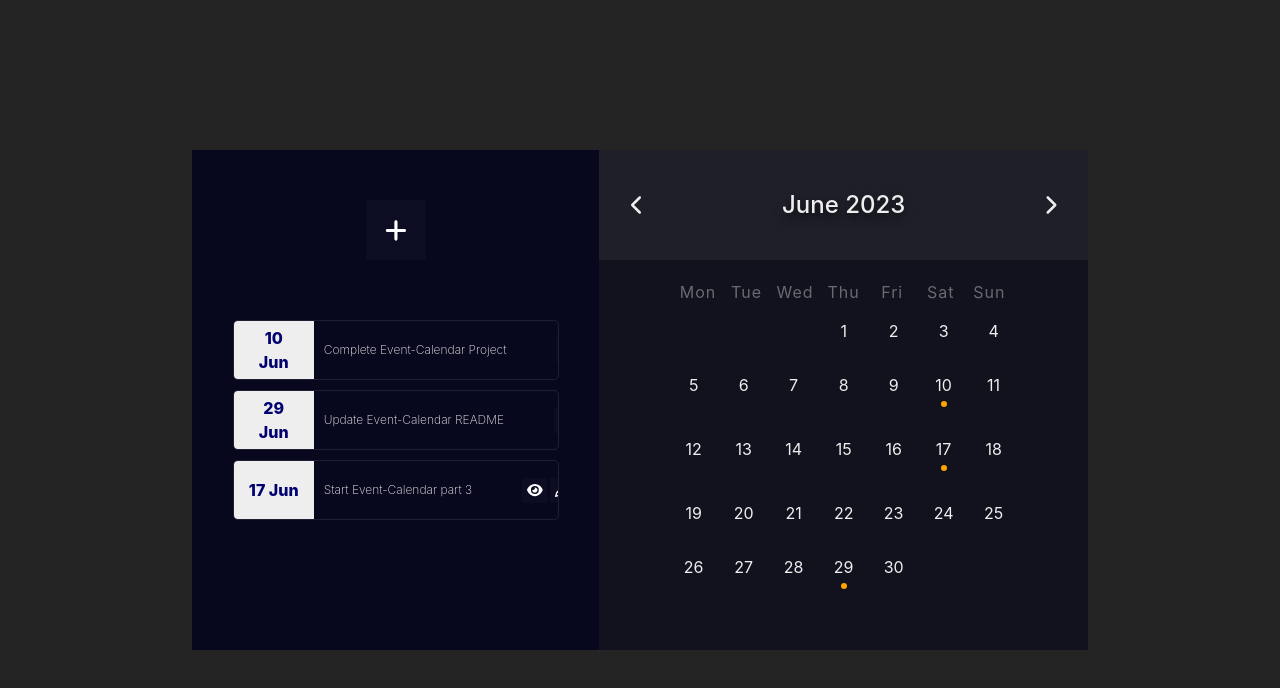
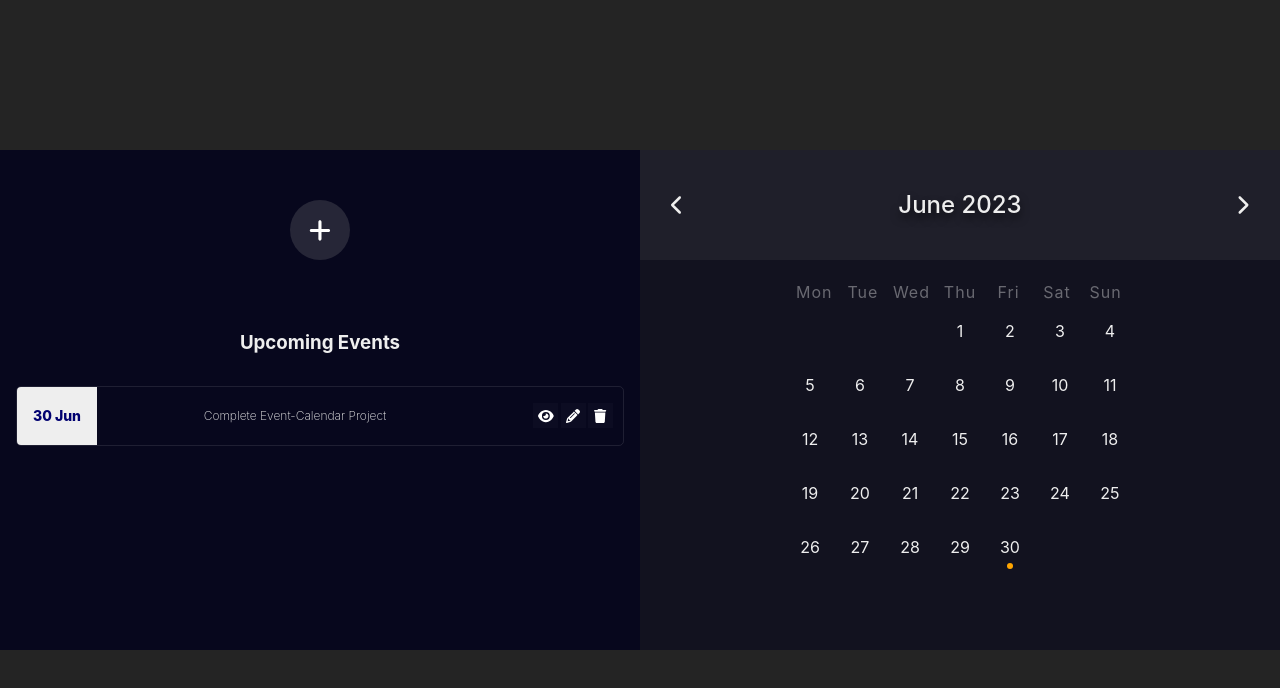
Before and after one commit to juanmaurente/event-calendar, a React (Vite) app: page / in a window 1280 px wide. Shown: the top 688 px of the page. Built offline with nearby package versions, Linux system fonts and the light colour scheme.

Commit message:
Implementing responsiveness of site

```diff
--- a/src/components/Calendar/Calendar.scss
+++ b/src/components/Calendar/Calendar.scss
@@ -1,5 +1,5 @@
 .calendar-container {
-	width: 60%;
+	width: 100%;
 	min-height: 500px;
 	height: 60vh;
 	background-color: #12121f;
@@ -19,3 +19,11 @@
 	color: #ffffff5e;
 	padding: 0px 5px;
 }
+
+@media screen and (min-width: 1024px) {
+	.calendar-container {
+		display: flex;
+		align-items: center;
+		flex-direction: column;
+	}
+}
--- a/src/components/EventCard/EventCard.scss
+++ b/src/components/EventCard/EventCard.scss
@@ -1,6 +1,6 @@
 .card-container {
 	margin-top: 10px;
-	width: 80%;
+	width: 95%;
 	min-height: 60px;
 	display: grid;
 	grid-template-columns: 80px auto 130px;
@@ -25,9 +25,9 @@
 	flex-wrap: wrap;
 	justify-content: center;
 	align-items: center;
-	font-size: 16px;
+	font-size: 14px;
 	font-weight: 800;
-	padding: 0 15px;
+	padding: 5px 15px;
 	color: #000070;
 	background-color: #eee;
 }
--- a/src/components/EventsList/EventsList.scss
+++ b/src/components/EventsList/EventsList.scss
@@ -1,17 +1,17 @@
 .events-container {
-	width: 50%;
+	width: 100%;
 	min-height: 500px;
-	height: 60vh;
+	height: 100%;
 	background-color: #07071d;
 	color: #eee;
 	display: flex;
 	align-items: center;
 	flex-direction: column;
-	overflow-y: auto;
 }
 
 .new-event button {
-	background-color: #1b1b3046;
+	background-color: #78787c46;
+	border-radius: 100%;
 	color: #fff;
 	margin: 50px auto;
 	padding: 30px;
@@ -24,6 +24,7 @@
 	font-size: 25px;
 	font-weight: 500;
 	transition: all 0.4s ease;
+	overflow-y: visible;
 	cursor: pointer;
 }
 
@@ -33,3 +34,10 @@
 	transform: scale(1.15);
 	background-color: rgba(26, 172, 104, 0.603);
 }
+
+@media screen and (min-width: 1024px) {
+	.events-container {
+		height: 60vh;
+		overflow-y: auto;
+	}
+}
--- a/src/components/EventsList/EventsList.tsx
+++ b/src/components/EventsList/EventsList.tsx
@@ -29,12 +29,14 @@ const EventsList: React.FC<Props> = ({
 					<FontAwesomeIcon icon={faPlus as IconProp} />
 				</button>
 			</div>
-
+			<h3>Upcoming Events</h3>
 			{events.length == 0 ? (
 				<p>No events</p>
 			) : (
 				events.map((event) => (
-					<EventCard key={uuidv4()} event={event} />
+					<>
+						<EventCard key={uuidv4()} event={event} />
+					</>
 				))
 			)}
 		</div>
--- a/src/components/Main/Main.scss
+++ b/src/components/Main/Main.scss
@@ -1,5 +1,12 @@
 .container {
-	width: 70vw;
+	width: 100vw;
 	display: flex;
-	flex-direction: row;
+	flex-direction: column-reverse;
 }
+
+@media screen and (min-width: 1024px) {
+	.container {
+		display: flex;
+		flex-direction: row;
+	}
+}
--- a/src/components/Main/Main.tsx
+++ b/src/components/Main/Main.tsx
@@ -11,21 +11,7 @@ const Main = () => {
 	const [events, setEvents] = useState<Event[]>([
 		{
 			name: 'Complete Event-Calendar Project',
-			startDate: new Date('2023-06-10'),
-			endDate: new Date('2023-06-30'),
-			location: 'Sydney',
-			label: 'Study',
-		},
-		{
-			name: 'Update Event-Calendar README',
-			startDate: new Date('2023-06-29'),
-			endDate: new Date('2023-06-30'),
-			location: 'Sydney',
-			label: 'Study',
-		},
-		{
-			name: 'Start Event-Calendar part 3',
-			startDate: new Date('2023-06-17'),
+			startDate: new Date('2023-06-30'),
 			endDate: new Date('2023-06-30'),
 			location: 'Sydney',
 			label: 'Study',
--- a/src/components/Modal/Modal.scss
+++ b/src/components/Modal/Modal.scss
@@ -3,10 +3,11 @@
 	top: 0;
 	left: 0;
 	width: 100%;
-	height: 100vh;
+	height: 100%;
 	display: flex;
 	justify-content: center;
 	align-items: center;
+	background-color: #eeeeee4f;
 }
 
 .modal-content {
@@ -41,3 +42,10 @@
 	transform: scale(1.15);
 	background-color: rgba(179, 31, 31, 0.603);
 }
+
+@media screen and (min-width: 1024px) {
+	.events-container {
+		height: 60vh;
+		overflow-y: auto;
+	}
+}
--- a/src/components/Modal/Modal.tsx
+++ b/src/components/Modal/Modal.tsx
@@ -28,7 +28,7 @@ const Modal: React.FC<Props> = ({
 					</button>
 				</div>
 				{displayForm && <Form handleAddEvent={handleAddEvent} />}
-				{displayEvent && <h1>Casi Casi</h1>}
+				{displayEvent && <h1>No events</h1>}
 			</div>
 		</div>
 	);
```
